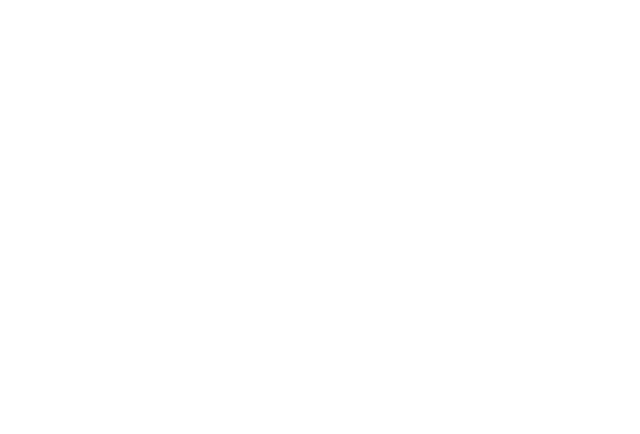
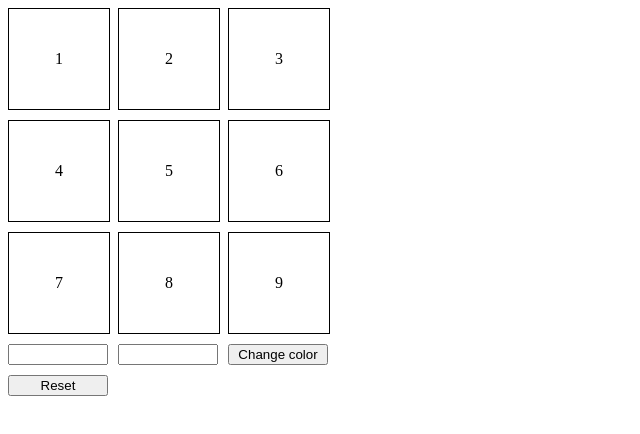
Before and after one commit to acciojob/Replit-Asian-Paints-KothakapuPooja1801, a website: page main.html in a window 1280 px wide. Shown: the whole page, without its empty margins (0-640 px from the left). Drawn offline with Linux system fonts and the light colour scheme.

Commit message:
created a submission

```diff
--- a/main.html
+++ b/main.html
@@ -8,6 +8,25 @@
 
 <body>
 	<!-- the entire body must be written by student -->
+
+	<div id="grid-container">
+        <div class="grid-item" id="1">1</div>
+        <div class="grid-item" id="2">2</div>
+        <div class="grid-item" id="3">3</div>
+        <div class="grid-item" id="4">4</div>
+        <div class="grid-item" id="5">5</div>
+        <div class="grid-item" id="6">6</div>
+        <div class="grid-item" id="7">7</div>
+        <div class="grid-item" id="8">8</div>
+        <div class="grid-item" id="9">9</div>
+
+        <input type="number" id="block_id">
+        <input type="text" id="colour_id">
+
+        <button id="change_button">Change color</button>
+        <button id="reset">Reset</button>
+    </div>
+
     <script type="text/javascript" src="./script.js">
 </script>
 
--- a/script.js
+++ b/script.js
@@ -1 +1,27 @@
 //your JS code here. If required.
+//your JS code here. If required.
+let blockId = document.getElementById("block_id")
+let colourId = document.getElementById("colour_id")
+let changeBtn = document.getElementById("change_button")
+let resetBtn = document.getElementById("reset")
+
+let gridItems = document.querySelectorAll(".grid-item")
+
+changeBtn.addEventListener("click", () => {
+	gridItems.forEach(function (item) {
+		item.style.backgroundColor = "transparent"
+	})
+	let id = blockId.value
+	let selectedBlock = document.getElementById(id)
+
+	if(selectedBlock) {
+		selectedBlock.style.backgroundColor = colourId.value
+	}
+})
+	resetBtn.addEventListener("click",function () {
+		gridItems.forEach(function (item) {
+			item.style.backgroundColor = "transparent"
+		})
+	blockId.value = ""
+	colourId.value = ""
+	})
--- a/styles.css
+++ b/styles.css
@@ -1 +1,16 @@
 /*  your css code here. If applicable */
+/*  your css code here. If applicable */
+#grid-container{
+	display:grid;
+	grid-template-columns:repeat(3,100px);
+	gap:10px;
+}
+
+.grid-item{
+	width: 100px;
+	height: 100px;
+	border: 1px solid black;
+	display: flex;
+	justify-content: center;
+	align-items: center;
+}
```
